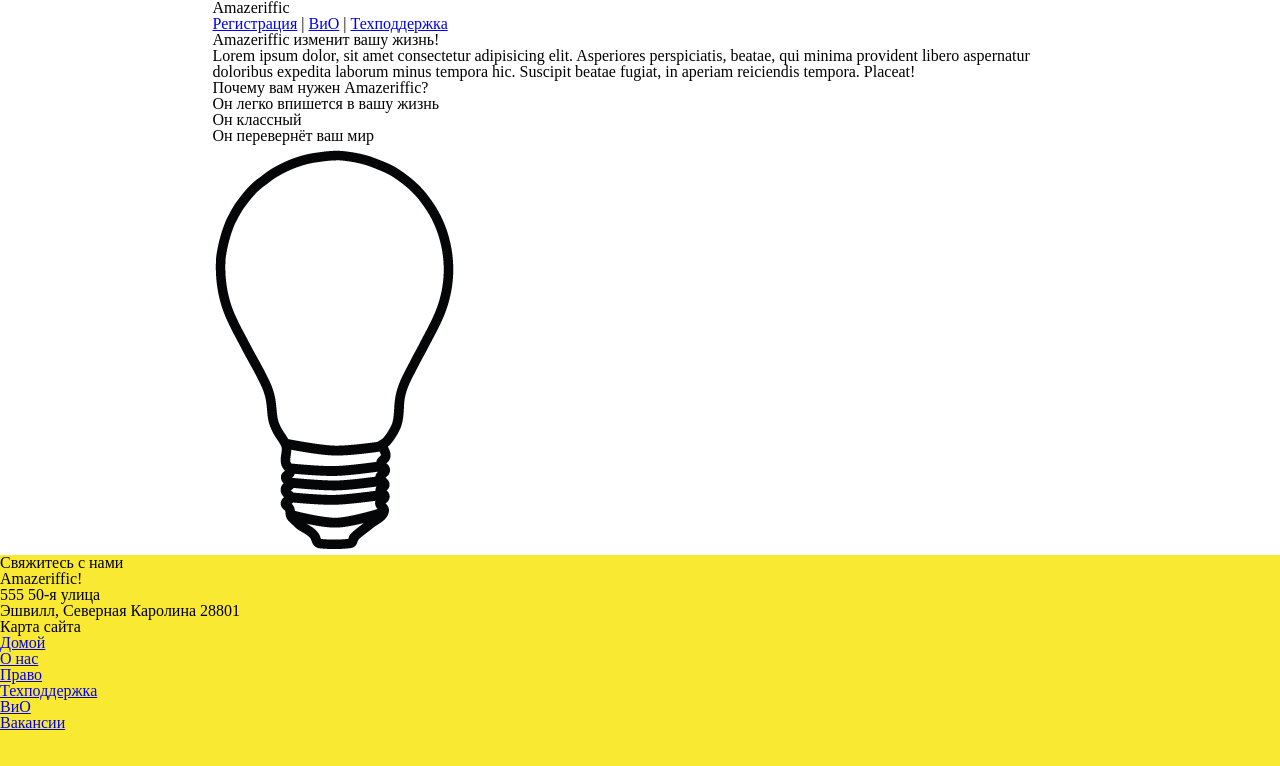
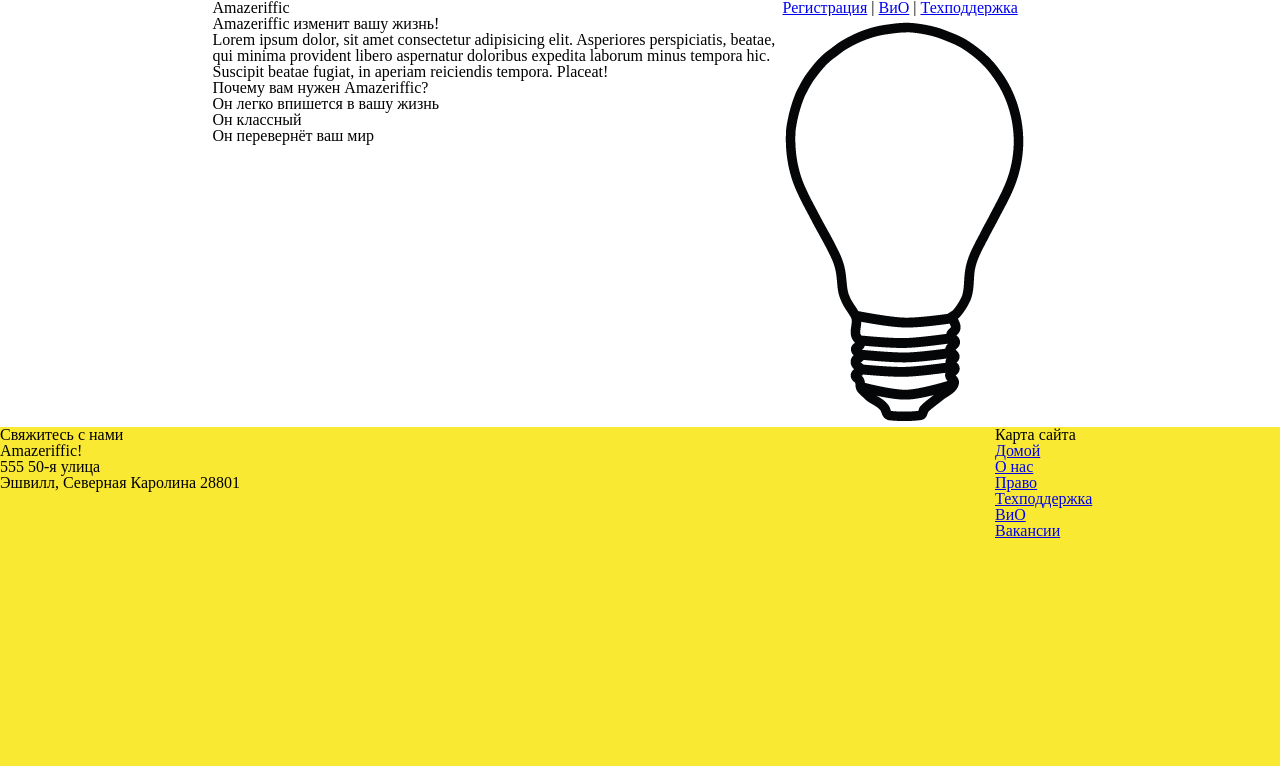
Before and after one commit to Vsehilyaschy/Amazeriffic, a plain HTML site: page index.html in a window 1280 px wide. Drawn offline with Linux system fonts and the light colour scheme.

Commit message:
Change main.css

```diff
--- a/main.css
+++ b/main.css
@@ -15,8 +15,40 @@ header .container, main .container, footer .containder {
 
 header {
     background: white;
+    overflow: auto;
+}
+
+header h1 {
+    float: left;
+    width: 570px;
+}
+
+header nav {
+    float: right;
+    width: 285px;
 }
 
 main {
     background: white;
+    overflow: auto;
 }
+
+main .left {
+    float: left;
+    width: 570px;
+}
+
+main .right {
+    float: right;
+    width: 285px;
+}
+
+footer .left {
+    float: left;
+    width: 570px;
+}
+
+footer .right {
+    float: right;
+    width: 285px;
+}
```
